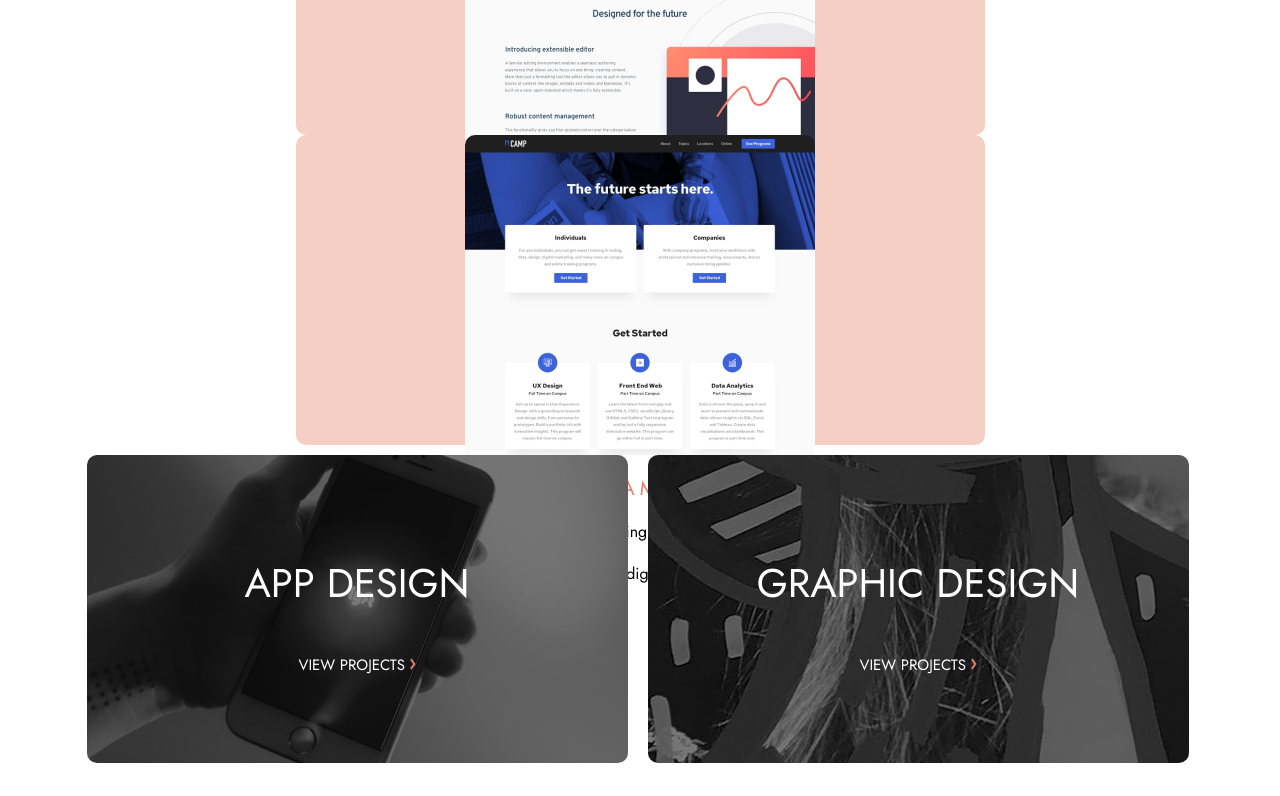
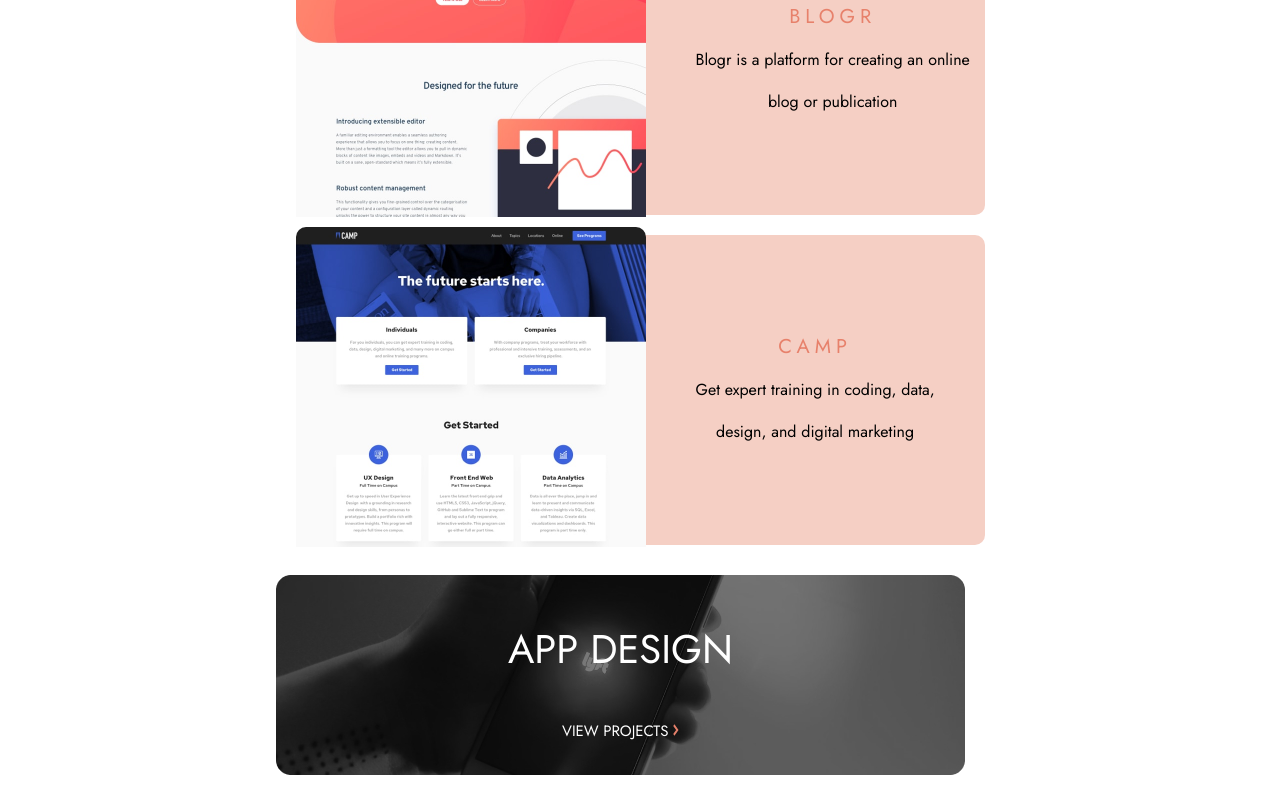
Before and after one commit to JaredBrown1/Designo, a Next.js app: page /web-design in a window 1280 px wide. Shown: the part 1960-2756 px from the top of the page. Built offline with nearby package versions, Linux system fonts and the light colour scheme.

Commit message:
web design tablet layout completed

```diff
--- a/pages/web-design/index.js
+++ b/pages/web-design/index.js
@@ -1,3 +1,5 @@
+import Image from "next/image";
+
 import NavBar from "../../src/components/nav-bar/NavBarLight";
 import Footer from "../../src/components/footer/Footer";
 import FooterHeader from "../../src/components/footer-header/FooterHeader";
@@ -12,12 +14,21 @@
 import DesignNextApp from "../../src/components/design/DesignNextApp";
 import DesignNextGraphic from "../../src/components/design/DesignNextGraphic";
 
-import { CardContainer } from "../../styles/component-styles/design-components/WebDesign.module";
+import {
+	AppDesign,
+	GraphicDesign,
+} from "../../styles/component-styles/home-styles/HomeMiddle.module";
+
+import {
+	WebDesignContainer,
+	CardContainer,
+	NextPageContainer,
+} from "../../styles/component-styles/design-components/WebDesign.module";
 
 const WebDesign = () => {
 	return (
 		<div>
-			<div style={{ margin: "0 auto", width: "1120px" }}>
+			<WebDesignContainer>
 				<NavBar />
 				<DesignTitle
 					title="Web Design"
@@ -67,18 +78,36 @@
 					/>
 				</CardContainer>
 
-				<div
-					style={{
-						display: "flex",
-						justifyContent: "center",
-						paddingRight: "25px",
-						paddingBottom: "80px",
-					}}
-				>
-					<DesignNextApp />
-					<DesignNextGraphic />
-				</div>
-			</div>
+				<NextPageContainer>
+					<AppDesign>
+						<h1>APP DESIGN</h1>
+
+						<p>
+							VIEW PROJECTS {"            "}
+							<Image
+								src="/icon-right-arrow.svg"
+								alt="arrow"
+								width={6}
+								height={12}
+							/>
+						</p>
+					</AppDesign>
+
+					<GraphicDesign>
+						<h1>GRAPHIC DESIGN</h1>
+
+						<p>
+							VIEW PROJECTS {"            "}
+							<Image
+								src="/icon-right-arrow.svg"
+								alt="arrow"
+								width={6}
+								height={12}
+							/>
+						</p>
+					</GraphicDesign>
+				</NextPageContainer>
+			</WebDesignContainer>
 
 			<FooterHeader />
 			<Footer />
--- a/styles/component-styles/design-components/DesignCard.module.js
+++ b/styles/component-styles/design-components/DesignCard.module.js
@@ -41,5 +41,17 @@
 		margin: 0px;
 		width: 689px;
 		height: 310px;
+		display: flex;
+		align-items: center;
+		text-align: center;
+		margin-bottom: 20px;
+
+		h1 {
+			padding-left: 50px;
+		}
+
+		p {
+			padding-left: 50px;
+		}
 	}
 `;
--- a/styles/component-styles/design-components/WebDesign.module.js
+++ b/styles/component-styles/design-components/WebDesign.module.js
@@ -1,4 +1,14 @@
 import styled from "styled-components";
+
+export const WebDesignContainer = styled.div`
+	margin: 0 auto;
+	width: 1120px;
+
+	@media only screen and (min-device-width: 768px) and (max-device-width: 1024px) {
+		/* Styles */
+		width: 768px;
+	}
+`;
 
 export const CardContainer = styled.div`
 	display: flex;
@@ -10,3 +20,15 @@
 		flex-direction: column;
 	}
 `;
+
+export const NextPageContainer = styled.div`
+	display: flex;
+	justify-content: center;
+	padding-right: 25px;
+	padding-bottom: 80px;
+
+	@media only screen and (min-device-width: 768px) and (max-device-width: 1024px) {
+		/* Styles */
+		flex-direction: column;
+	}
+`;
--- a/styles/component-styles/home-styles/HomeMiddle.module.js
+++ b/styles/component-styles/home-styles/HomeMiddle.module.js
@@ -87,6 +87,7 @@
 
 	@media only screen and (min-device-width: 768px) and (max-device-width: 1024px) {
 		/* Styles */
+		color: white;
 		width: 689px;
 		height: 200px;
 		background: url("/tablet/Bitmap2tablet.jpeg");
@@ -123,6 +124,7 @@
 
 	@media only screen and (min-device-width: 768px) and (max-device-width: 1024px) {
 		/* Styles */
+		color: white;
 		width: 689px;
 		height: 200px;
 		background: url("/tablet/Bitmap3.jpeg");
```
